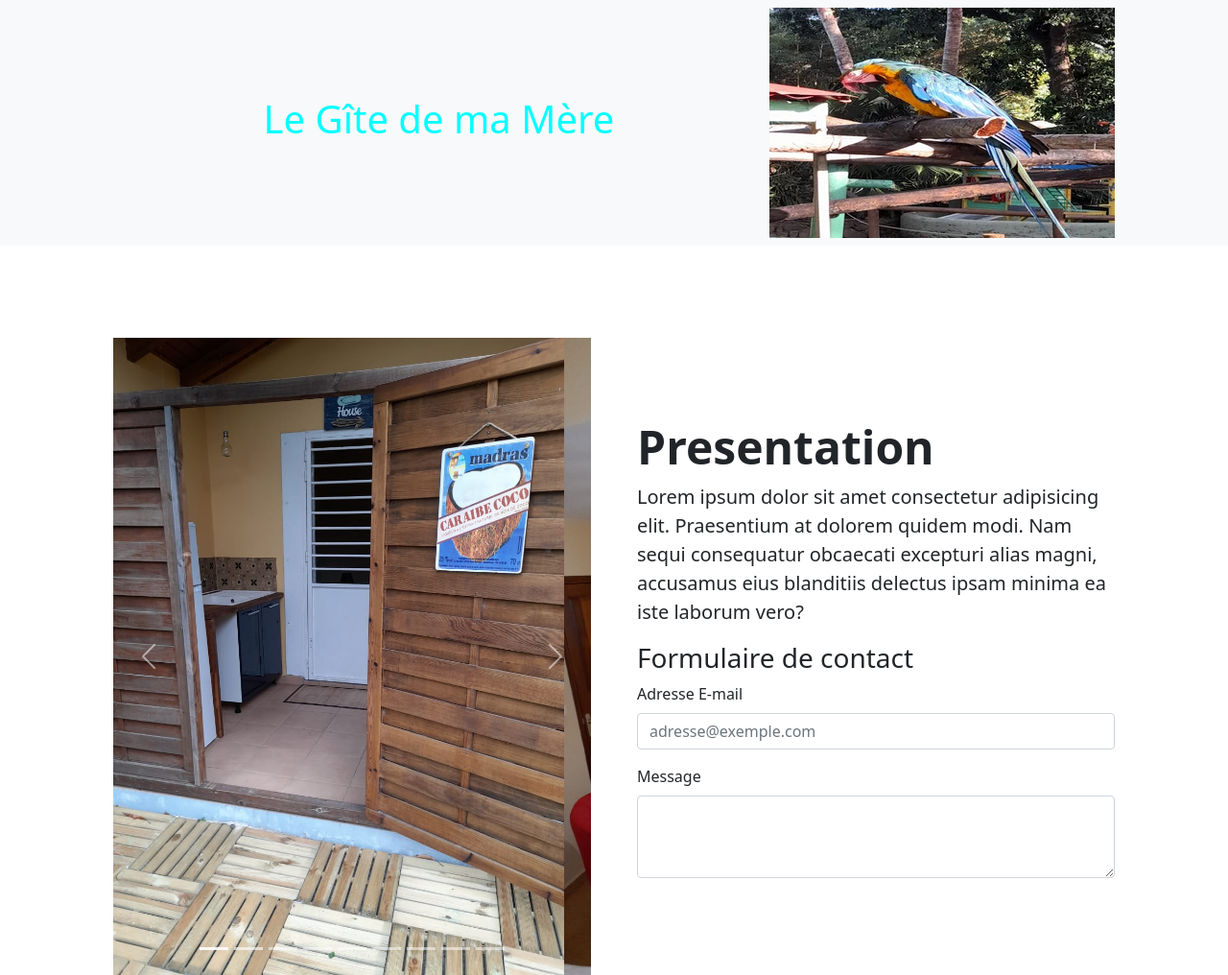
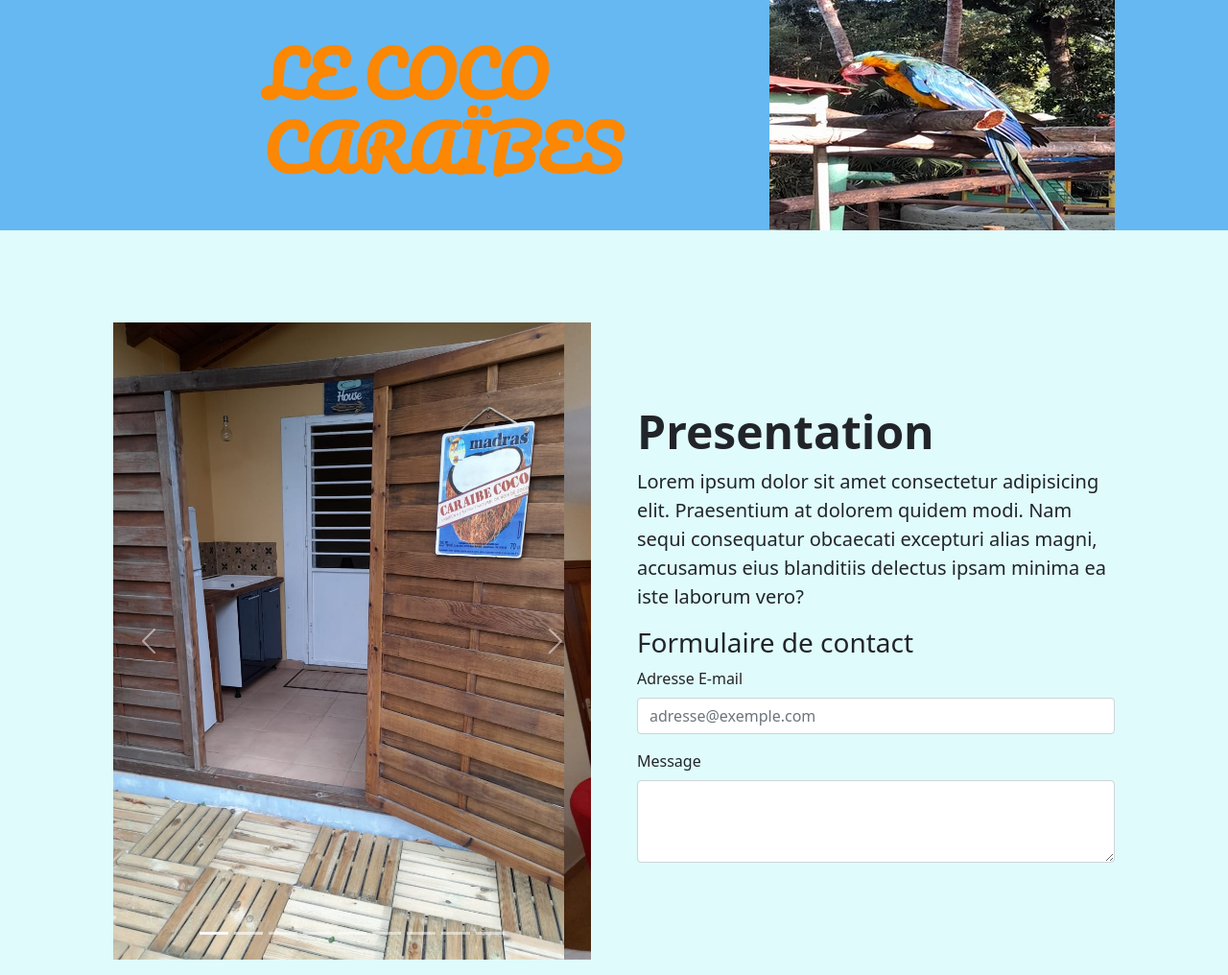
Before and after one commit to President971/Perso, a plain HTML site: page index.html in a window 1280 px wide. Shown: the top 1016 px of the page at 96% size. Drawn offline with nearby package versions, Linux system fonts and the light colour scheme; a script that the page names is missing.

Commit message:
cgt color

```diff
--- /dev/null
+++ b/css/style.css
@@ -0,0 +1,11 @@
+h1
+{
+    color:#fc8703;
+    font-weight: 900;
+    font-size: 4rem;
+    font-family: 'Pacifico';
+}
+body
+{
+    background-color: #e0fbfc;
+}
--- a/index.html
+++ b/index.html
@@ -6,13 +6,17 @@
     <meta name="viewport" content="width=device-width, initial-scale=1, shrink-to-fit=no" />
     <meta name="description" content="" />
     <meta name="author" content="" />
-    <title>Le Gîte de ma Mère</title>
+    <title>LE COCO CARAÏBES</title>
     <!-- Favicon-->
     <link rel="icon" type="image/x-icon" href="assets/favicon.ico" />
     <!-- Bootstrap icons-->
     <link href="https://cdn.jsdelivr.net/npm/bootstrap-icons@1.5.0/font/bootstrap-icons.css" rel="stylesheet" />
     <!-- Core theme CSS (includes Bootstrap)-->
     <link href="css/styles.css" rel="stylesheet" />
+    <link href="css/style.css" rel="stylesheet" />
+    <link rel="preconnect" href="https://fonts.googleapis.com">
+    <link rel="preconnect" href="https://fonts.gstatic.com" crossorigin>
+    <link href="https://fonts.googleapis.com/css2?family=Pacifico&display=swap" rel="stylesheet">
 </head>
 
 <body>
@@ -20,7 +24,7 @@
     <nav class="navbar navbar-expand-lg navbar-light bg-light">
         <div class="container px-4 px-lg-5">
             <div class="titre">
-                <h1> Le Gîte de ma Mère</h1>
+                <h1> LE COCO CARAÏBES</h1>
             </div>
             <div class="collapse navbar-collapse" id="navbarSupportedContent">
                 <ul class="navbar-nav me-auto mb-2 mb-lg-0 ms-lg-4">
```
Also changed, not shown: css/styles.css.
